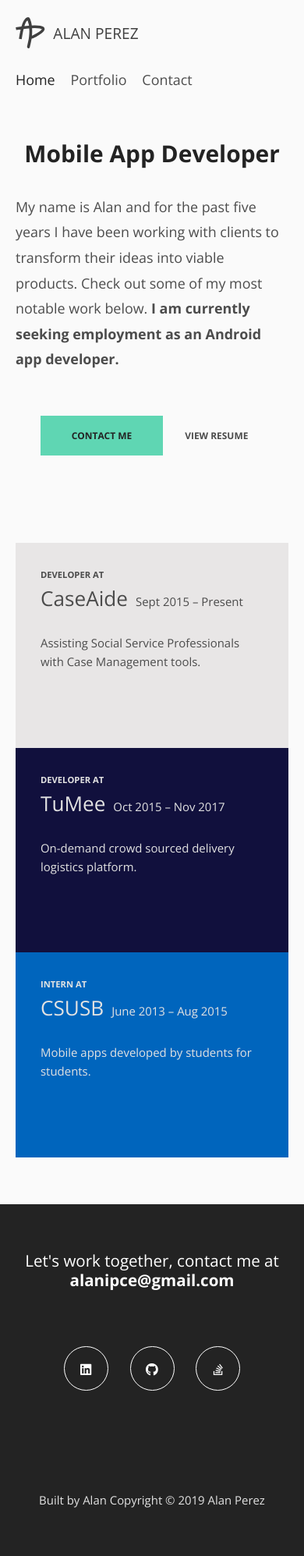
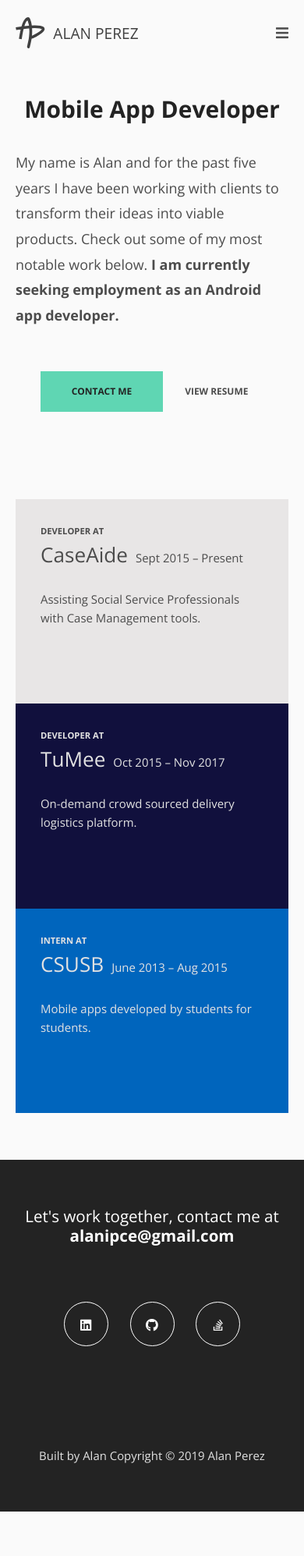
Before and after one commit to alanipce/mywebsite, a Jekyll site: the page built from index.html, in a window 390 px wide. Shown: the whole page at 78% size. Built offline with Jekyll 4.4.1, drawn with Linux system fonts in a browser that asks for light colours; nearby versions of some CDN libraries; after the commit the page ends 1938 px from its top, so only the background shows below that.

Commit message:
Prototype a mobile collapsing navigation menu

```diff
--- a/_includes/header.html
+++ b/_includes/header.html
@@ -1,9 +1,7 @@
 <div class="header">
   <a href="/" class="header__logo-link"><img class="header__logo" src="/assets/img/logo-with-name.svg"></a>
-  <!-- <a href="/" class="header__about">
-      <div class="header__name">Alan Perez</div>
-      <div class="header__title">Personal portfolio</div>
-  </a> -->
+  <input id="navigation-toggle" class="header__navigation-toggle" type="checkbox">
+  <label for="navigation-toggle" class="header__navigation-toggle-label"></label>
   <nav class="header__navigation">
     <a href="/" {% if page.url == "/" %}class="header__link header__link--current" {% else %}class="header__link"{% endif %}>Home</a>
     <a href="/#portfolio-section" class="header__link">Portfolio</a>
--- a/_sass/_layout.scss
+++ b/_sass/_layout.scss
@@ -10,6 +10,10 @@
     padding: $header-padding 0;
     justify-content: space-between;
     margin-bottom: $section-padding - $header-padding * 2;
+  }
+
+  .header__logo-link {
+    z-index: 99;
   }
 
   .header__logo {
@@ -31,6 +35,25 @@
 
   .header__navigation {
     margin-top: 24px;
+    z-index: 50;
+  }
+
+  .header__navigation-toggle, .header__navigation-toggle-label {
+    display: none;
+    z-index: 99;
+  }
+
+  .header__navigation-toggle {
+    position: absolute;
+    top: -99999px;
+  }
+
+  .header__navigation-toggle-label::after {
+    font-family: "Font Awesome 5 Free";
+    content: "\f0c9";
+    font-weight: 900;
+    font-size: 1.4rem;
+
   }
 
   .header__link {
@@ -130,6 +153,40 @@
       padding: $header-padding-mobile 0;
       margin-bottom: $section-padding-mobile - $header-padding-mobile * 2;
     }
+
+    .header__navigation-toggle, .header__navigation-toggle-label {
+      display: inline-block;
+    }
+
+    .header__navigation {
+      position: absolute;
+      top: 0;
+      left: 0;
+      right: 0;
+      opacity: 0;
+      padding-top: 80px;
+      padding-bottom: $header-padding-mobile;
+      padding-left: $header-padding-mobile;
+      padding-right: $header-padding-mobile;
+      margin-top: 0;
+      background-color: $accent-color;
+      transform: translateY(-150%);
+      transition: transform 300ms ease-out;
+    }
+
+    .header__link {
+      display: block;
+    }
+
+    .header__navigation-toggle:checked ~ .header__navigation {
+      opacity: 1;
+      transform: translateY(0);
+    }
+
+    .header__navigation-toggle:checked + .header__navigation-toggle-label::after {
+      content: "\f00d";
+    }
+
     .content-area {
         padding-left: $content-padding-mobile;
         padding-right: $content-padding-mobile;
```
Also changed, not shown: 7 other files.
